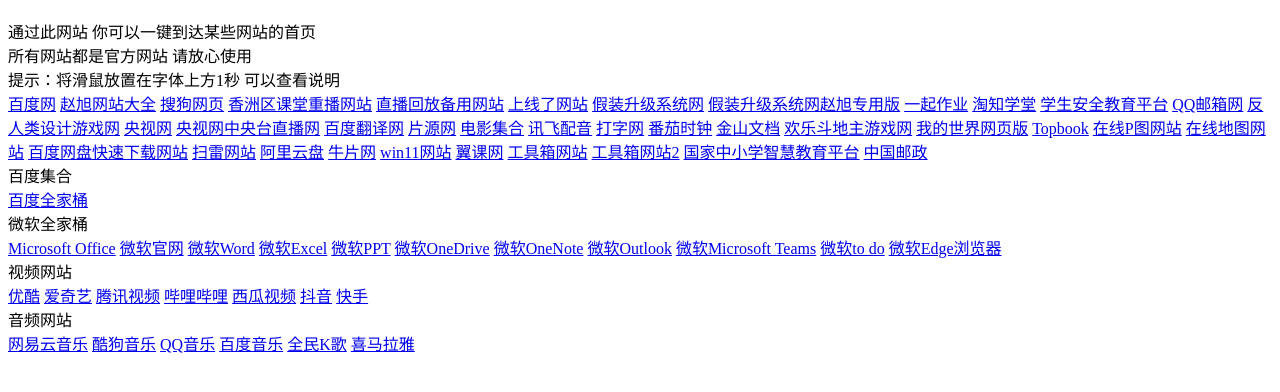
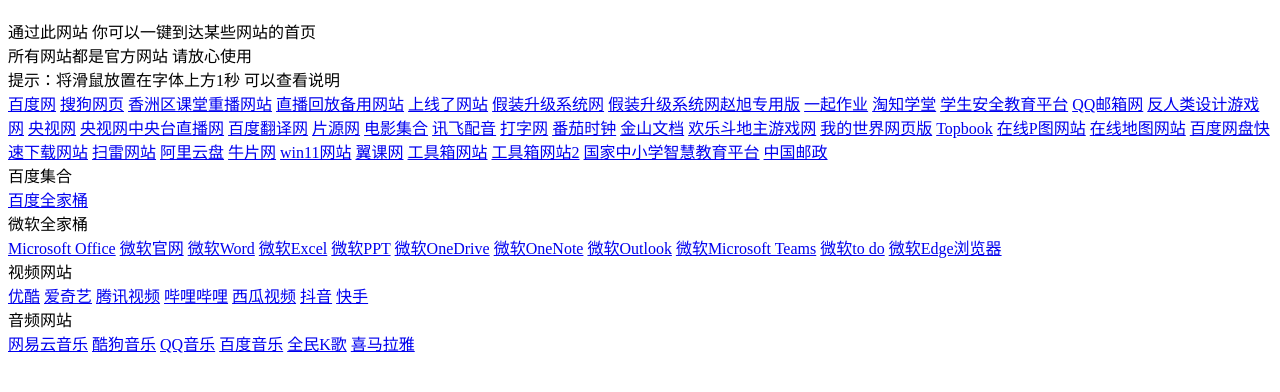
Before and after one commit to TrillionZZ/TrillionZZ.github.io, a plain HTML site: page index.html in a window 1280 px wide. Shown: the part 70-462 px from the top of the page. Drawn offline with Linux system fonts and the light colour scheme.

Commit message:
更新 index.html

```diff
--- a/index.html
+++ b/index.html
@@ -11,8 +11,6 @@
 </head>
 <body>
     <a href="http://www.baidu.com" title="不用多说了">百度网</a>
-<!--    <div> </div>-->
-    <a href="http://zxinternetgame.sxl.cn" title="点我就是了">赵旭网站大全</a>
 <!--    <div> </div>-->
     <a href="http://www.sogou.com" title="搜狗输入法 听说没">搜狗网页</a>
 <!--    <div> </div>-->
```
